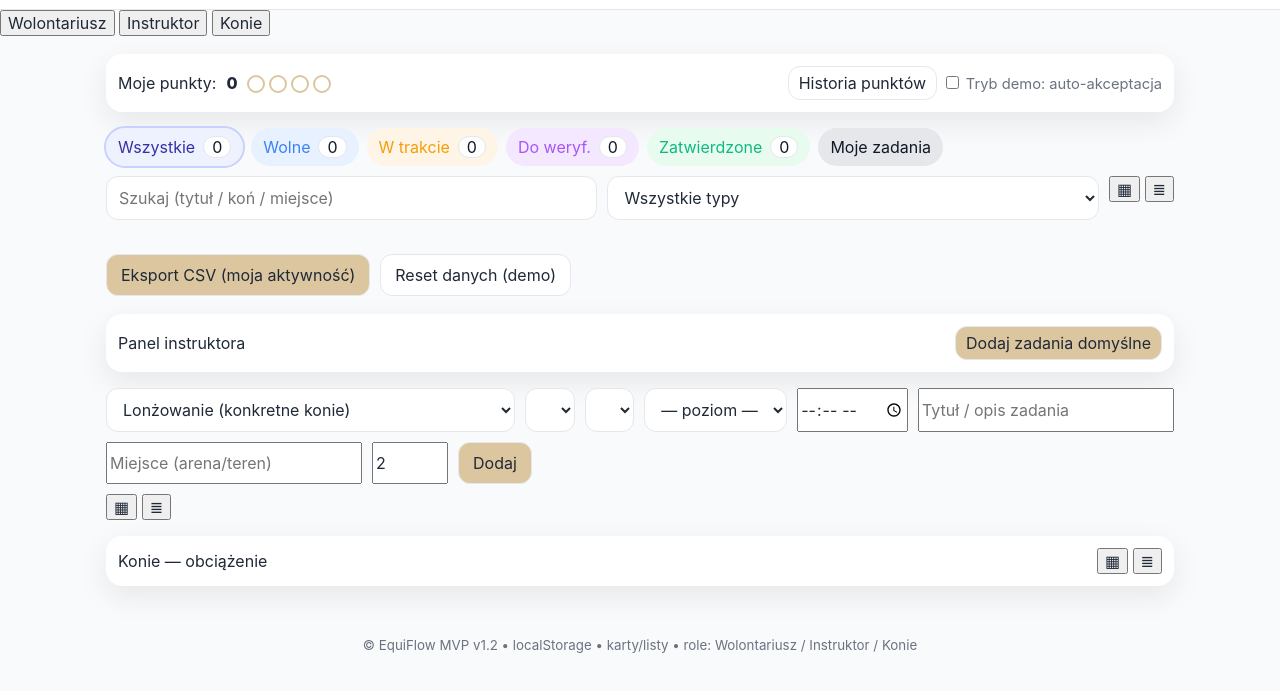
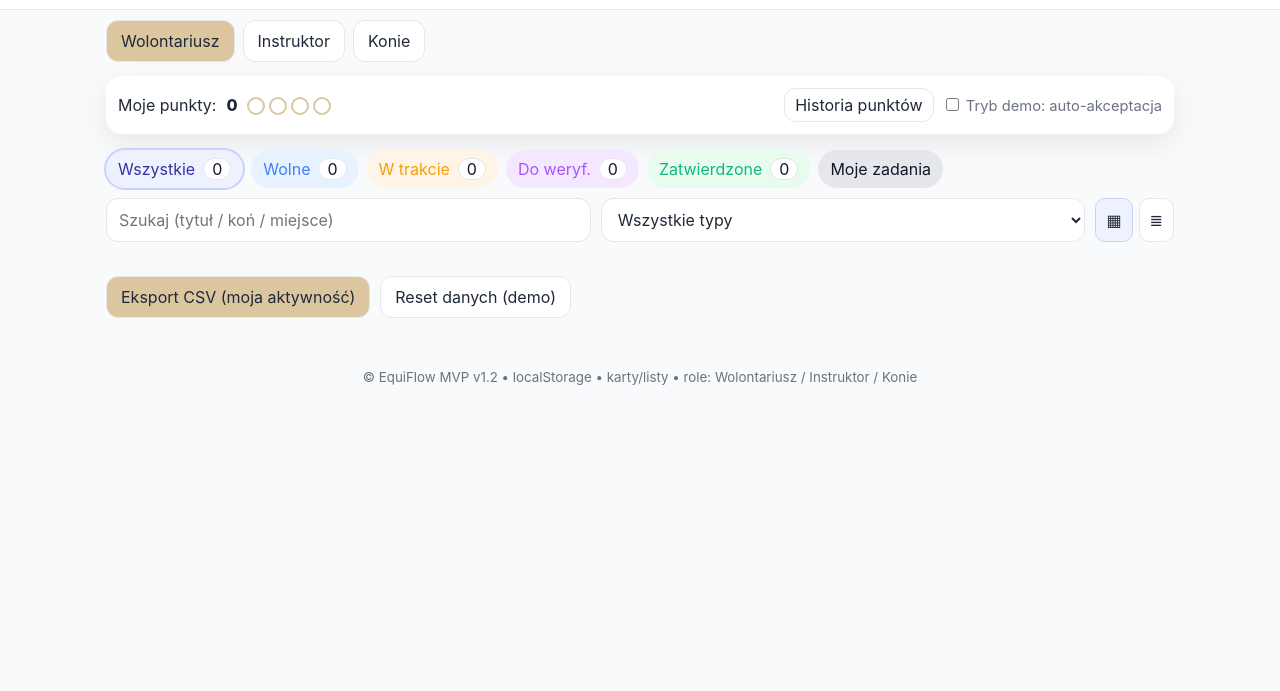
Before and after one commit to malenafuks/equflow-mvp, a plain HTML site: page index.html in a window 1280 px wide. Shown: the part 55-746 px from the top of the page. Drawn offline with Linux system fonts and the light colour scheme.

Commit message:
Update styles.css

```diff
--- a/styles.css
+++ b/styles.css
@@ -1,13 +1,12 @@
 :root{
-  /* nowocześniejsza paleta */
   --bg:#f9fafb; --panel:#ffffff; --ink:#1f2937; --muted:#6b7280;
   --accent:#DCC6A0; --accent-ink:#1f2937;
 
   /* statusy */
-  --open:#e8f1ff;        --open-b:#3b82f6;   /* niebieski (wolne) */
-  --taken:#fff5e6;       --taken-b:#f59e0b;  /* bursztyn (w trakcie) */
-  --review:#f3e8ff;      --review-b:#a855f7; /* fiolet (do weryf.) */
-  --approved:#e8fbef;    --approved-b:#10b981; /* zielony (ok) */
+  --open:#e8f1ff;        --open-b:#3b82f6;
+  --taken:#fff5e6;       --taken-b:#f59e0b;
+  --review:#f3e8ff;      --review-b:#a855f7;
+  --approved:#e8fbef;    --approved-b:#10b981;
 
   --radius:16px; --shadow:0 10px 30px rgba(2,6,23,.08);
   --max:1100px; --gap:14px;
@@ -26,22 +25,27 @@ button,input,select{font:inherit;color:inherit}
 .brand__dot{width:10px;height:10px;border-radius:50%;background:var(--accent)}
 .badge{padding:2px 8px;border-radius:999px;font-size:.78rem}
 .badge-soft{background:#f3f4f6;color:#374151;border:1px solid #e5e7eb}
-
 .userbox{display:flex;gap:8px;align-items:center;flex-wrap:wrap}
 .userbox input{padding:9px 12px;border:1px solid #e5e7eb;border-radius:12px;background:#fff;width:190px}
 
-.wrap{max-width:var(--max);margin:18px auto;padding:0 16px}
+/* tabs */
+.tabs{display:flex;gap:8px;max-width:var(--max);margin:10px auto 0;padding:0 16px}
+.tab{padding:10px 14px;border-radius:12px;border:1px solid #e5e7eb;background:#fff;cursor:pointer}
+.tab-active{background:var(--accent);color:var(--accent-ink)}
+.tabpane.hidden{display:none}
+
+.wrap{max-width:var(--max);margin:14px auto 18px;padding:0 16px}
 
 .statusbar{
   display:flex;justify-content:space-between;align-items:center;gap:10px;
   padding:12px;background:var(--panel);border-radius:var(--radius);box-shadow:var(--shadow)
 }
+.statusbar__right{display:flex;gap:8px;align-items:center;flex-wrap:wrap}
 .stat{display:flex;align-items:center;gap:10px}
 .points{font-weight:800}
 .podkowy{display:inline-flex;gap:4px;transform:translateY(1px)}
 .podkowy .hs{width:18px;height:18px;border-radius:50%;border:2px solid var(--accent);background:transparent}
 .podkowy .hs.fill{background:var(--accent)}
-
 .demo{color:var(--muted);font-size:.92rem}
 
 .controls{margin:16px 0;display:flex;flex-direction:column;gap:10px}
@@ -50,7 +54,10 @@ button,input,select{font:inherit;color:inherit}
   padding:10px 12px;border:1px solid #e5e7eb;border-radius:12px;background:#fff;flex:1
 }
 
-/* chips (liczniki i szybkie filtry) */
+.viewtog{display:flex;gap:6px}
+.viewbtn{border:1px solid #e5e7eb;background:#fff;border-radius:10px;padding:8px 10px;cursor:pointer}
+.view-active{background:#eef2ff;border-color:#c7d2fe}
+
 .chips{display:flex;flex-wrap:wrap;gap:8px}
 .chip{
   border:none;cursor:pointer;background:#eef2ff;color:#3730a3;
@@ -64,8 +71,12 @@ button,input,select{font:inherit;color:inherit}
 .chip-approved{background:var(--approved);color:var(--approved-b)}
 .chip-mine{background:#e5e7eb;color:#111827}
 
-/* lista */
+/* listy / karty */
 .grid{display:grid;grid-template-columns:repeat(auto-fill,minmax(280px,1fr));gap:var(--gap)}
+.list{display:block}
+.list .card{display:grid;grid-template-columns:1fr auto;align-items:center}
+.list .card .kit{grid-column:1 / -1}
+
 .card{
   background:var(--panel);border:1px solid #e5e7eb;border-radius:18px;box-shadow:var(--shadow);
   padding:14px;display:flex;flex-direction:column;gap:10px;transition:transform .08s ease, box-shadow .08s ease;
```
